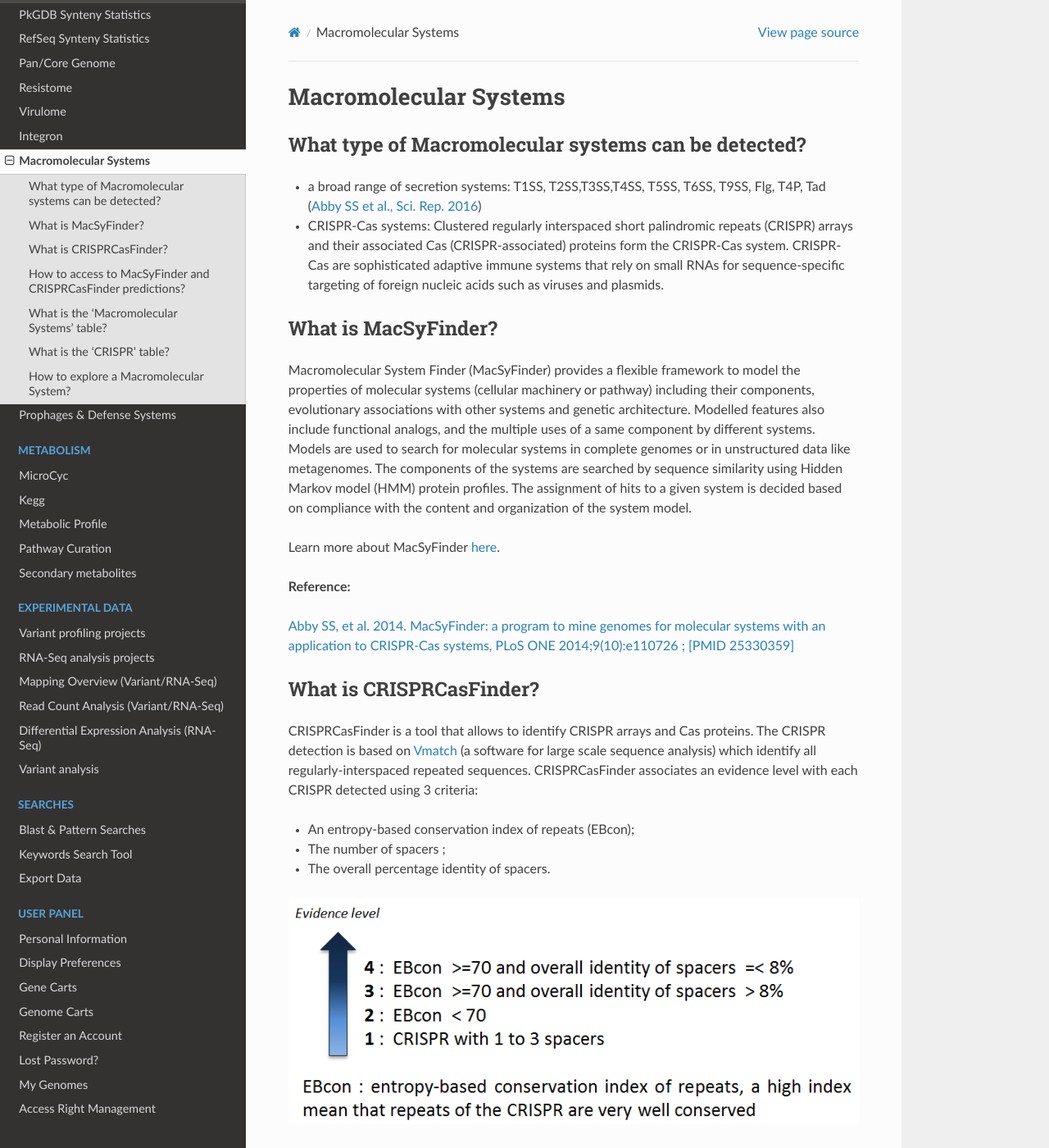
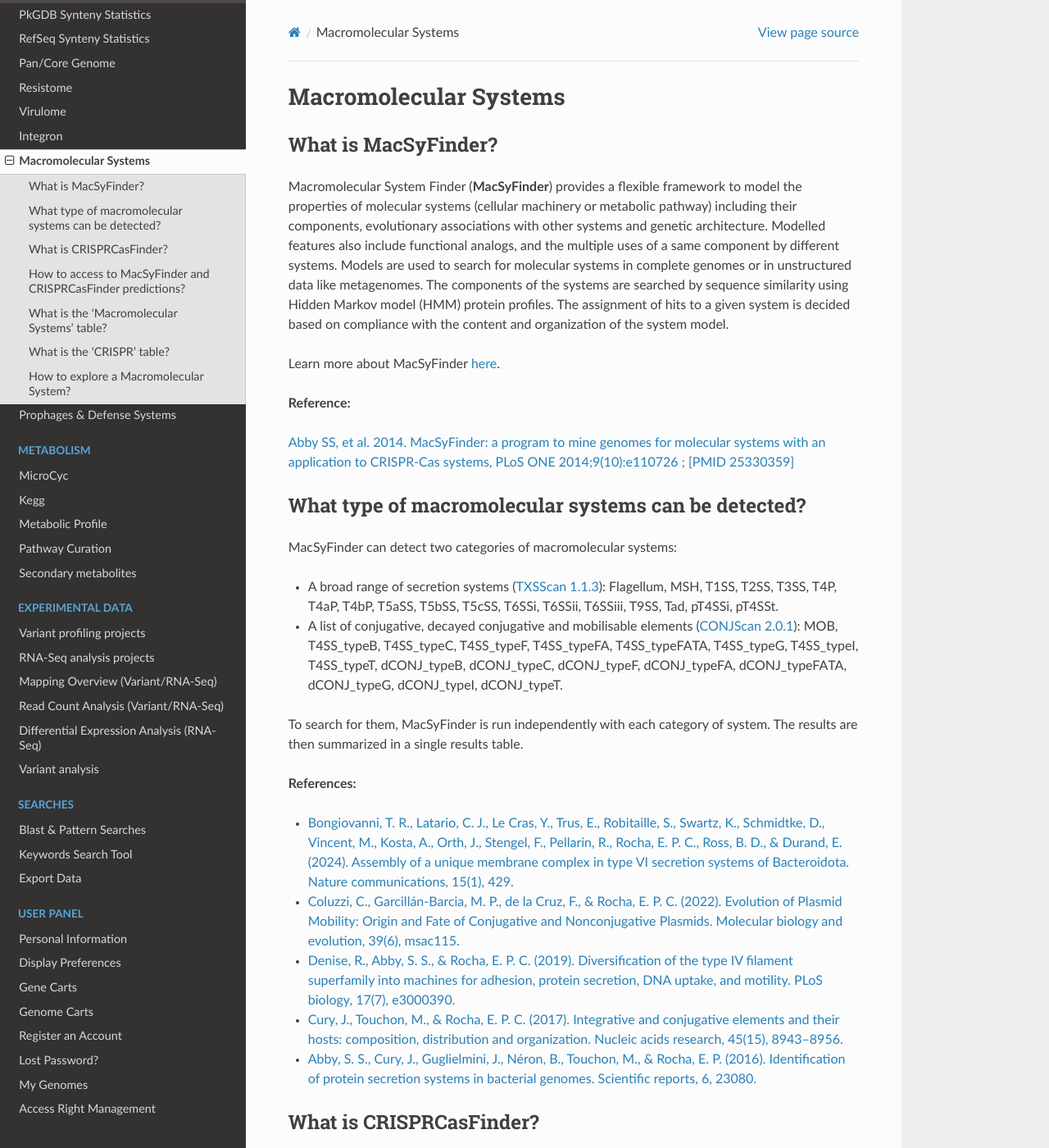
Before and after one commit to labgem/microscope-user-doc, a Sphinx documentation site: the page built from docs/content/compgenomics/macsyfinder.rst, in a window 1280 px wide and 1400 px high. Shown: the whole window at 82% size. Built offline with Sphinx 7.4.7 and the Read the Docs theme 2.0.0, drawn with Linux system fonts in a browser that asks for light colours; formulas are drawn with MathJax 3; some of the changed text lies outside the part shown.

Commit message:
[#10482] Style, misprints and reformulations.

```diff
--- a/docs/content/compgenomics/macsyfinder.rst
+++ b/docs/content/compgenomics/macsyfinder.rst
@@ -4,17 +4,11 @@
 Macromolecular Systems
 ######################
 
-What type of Macromolecular systems can be detected?
-----------------------------------------------------
-
-* a broad range of secretion systems: T1SS, T2SS,T3SS,T4SS, T5SS, T6SS, T9SS, Flg, T4P, Tad (`Abby SS et al., Sci. Rep. 2016 <https://www.ncbi.nlm.nih.gov/pubmed/26979785>`_)
-* CRISPR-Cas systems: Clustered regularly interspaced short palindromic repeats (CRISPR) arrays and their associated Cas (CRISPR-associated) proteins form the CRISPR-Cas system.
-  CRISPR-Cas are sophisticated adaptive immune systems that rely on small RNAs for sequence-specific targeting of foreign nucleic acids such as viruses and plasmids.
 
 What is MacSyFinder?
 --------------------
 
-Macromolecular System Finder (MacSyFinder) provides a flexible framework to model the properties of molecular systems (cellular machinery or pathway) including their components, evolutionary associations with other systems and genetic architecture.
+Macromolecular System Finder (**MacSyFinder**) provides a flexible framework to model the properties of molecular systems (cellular machinery or metabolic pathway) including their components, evolutionary associations with other systems and genetic architecture.
 Modelled features also include functional analogs, and the multiple uses of a same component by different systems.
 Models are used to search for molecular systems in complete genomes or in unstructured data like metagenomes.
 The components of the systems are searched by sequence similarity using Hidden Markov model (HMM) protein profiles.
@@ -28,6 +22,26 @@
 **Reference:**
 
 `Abby SS, et al. 2014. MacSyFinder: a program to mine genomes for molecular systems with an application to CRISPR-Cas systems, PLoS ONE 2014;9(10):e110726 ; [PMID 25330359] <http://www.ncbi.nlm.nih.gov/pubmed/25330359>`_
+
+
+What type of macromolecular systems can be detected?
+----------------------------------------------------
+
+MacSyFinder can detect two categories of macromolecular systems:
+
+* A broad range of secretion systems (`TXSScan 1.1.3 <https://github.com/macsy-models/TXSScan>`_): Flagellum, MSH, T1SS, T2SS, T3SS, T4P, T4aP, T4bP, T5aSS, T5bSS, T5cSS, T6SSi, T6SSii, T6SSiii, T9SS, Tad, pT4SSi, pT4SSt.
+* A list of conjugative, decayed conjugative and mobilisable elements (`CONJScan 2.0.1 <https://github.com/macsy-models/CONJScan>`_): MOB, T4SS_typeB, T4SS_typeC, T4SS_typeF, T4SS_typeFA, T4SS_typeFATA, T4SS_typeG, T4SS_typeI, T4SS_typeT, dCONJ_typeB, dCONJ_typeC, dCONJ_typeF, dCONJ_typeFA, dCONJ_typeFATA, dCONJ_typeG, dCONJ_typeI, dCONJ_typeT.
+
+To search for them, MacSyFinder is run independently with each category of system. The results are then summarized in a single results table.
+
+**References:**
+
+* `Bongiovanni, T. R., Latario, C. J., Le Cras, Y., Trus, E., Robitaille, S., Swartz, K., Schmidtke, D., Vincent, M., Kosta, A., Orth, J., Stengel, F., Pellarin, R., Rocha, E. P. C., Ross, B. D., & Durand, E. (2024). Assembly of a unique membrane complex in type VI secretion systems of Bacteroidota. Nature communications, 15(1), 429. <https://doi.org/10.1038/s41467-023-44426-1>`_
+* `Coluzzi, C., Garcillán-Barcia, M. P., de la Cruz, F., & Rocha, E. P. C. (2022). Evolution of Plasmid Mobility: Origin and Fate of Conjugative and Nonconjugative Plasmids. Molecular biology and evolution, 39(6), msac115. <https://doi.org/10.1093/molbev/msac115>`_
+* `Denise, R., Abby, S. S., & Rocha, E. P. C. (2019). Diversification of the type IV filament superfamily into machines for adhesion, protein secretion, DNA uptake, and motility. PLoS biology, 17(7), e3000390. <https://doi.org/10.1371/journal.pbio.3000390>`_
+* `Cury, J., Touchon, M., & Rocha, E. P. C. (2017). Integrative and conjugative elements and their hosts: composition, distribution and organization. Nucleic acids research, 45(15), 8943–8956. <https://doi.org/10.1093/nar/gkx607>`_
+* `Abby, S. S., Cury, J., Guglielmini, J., Néron, B., Touchon, M., & Rocha, E. P. (2016). Identification of protein secretion systems in bacterial genomes. Scientific reports, 6, 23080. <https://doi.org/10.1038/srep23080>`_
+
 
 What is CRISPRCasFinder?
 ------------------------
@@ -57,8 +71,7 @@
 How to access to MacSyFinder and CRISPRCasFinder predictions?
 -------------------------------------------------------------
 
-MacSyFinder and CRISPRCasFinder predictions are available through the **Comparative Genomics** section, in the main navigation menu.
-
+MacSyFinder and CRISPRCasFinder predictions are available through the **Comparative Genomics** section and the **Macromolecular Systems** subsection, in the main navigation menu.
 
 What is the 'Macromolecular Systems' table?
 -------------------------------------------
@@ -66,7 +79,6 @@
 This table enumerates all macromolecular systems predicted for the selected organism and its replicons.
 
 .. image:: img/macromolecular_systems.png
-
 
 * **System id**: identifier of the system in the organism
 * **System**: type of system detected by MacSyFinder
--- a/docs/content/search/keywords.rst
+++ b/docs/content/search/keywords.rst
@@ -101,7 +101,7 @@
 * **LipoP results**: will return genes of your selected sequence corresponding to putative lipoproteins according to LipoP method.
 * **dbCAN results**: will return genes of your selected sequence matching carbohydrate active enzyme entries predicted by :ref:`mage_dbCAN`.
 * **IntegronFinder results**: will return genes of your selected sequence being part of an integron predicted by IntegronFinder.
-* **MacSyFinder results**: will return genes of your selected sequence being part of a macromolacular gene cluster predicted by MacSyFinder.
+* **MacSyFinder results**: will return genes of your selected sequence being part of a macromolecular system predicted by MacSyFinder.
 * **Prophages**: will return genes of your selected sequence being part of a prophage region predicted by Phigaro.
 * **Defense Systems**: wiil return genes of your selected sequence being part of a defense system predicted by DefenseFinder.
 * **PanRGP results**: will return genes of your selected sequence being part of a region of genomic plasticity predicted by :ref:`panRGP`.
```
Also changed, not shown: docs/content/compgenomics/macsyfinder_system.rst (+27 -5 lines), docs/content/mage/info.rst (+9 -6 lines).
